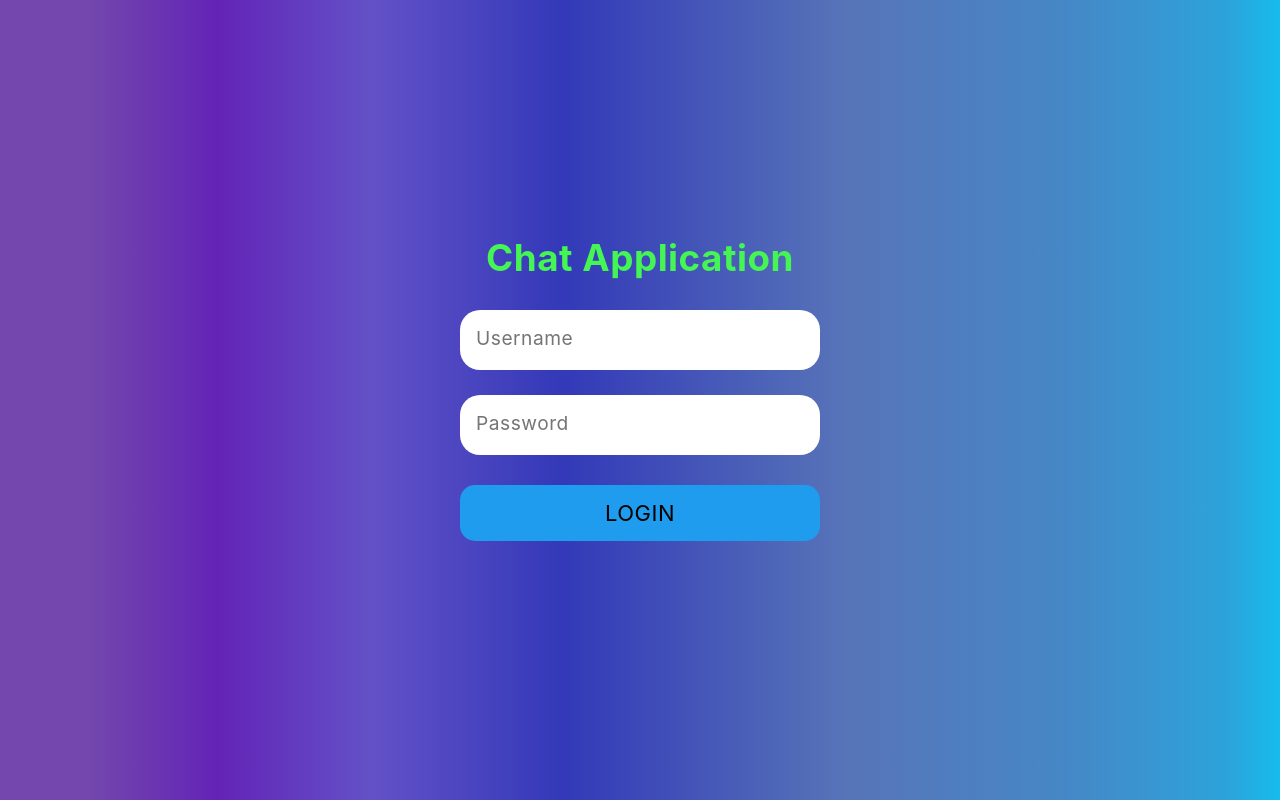
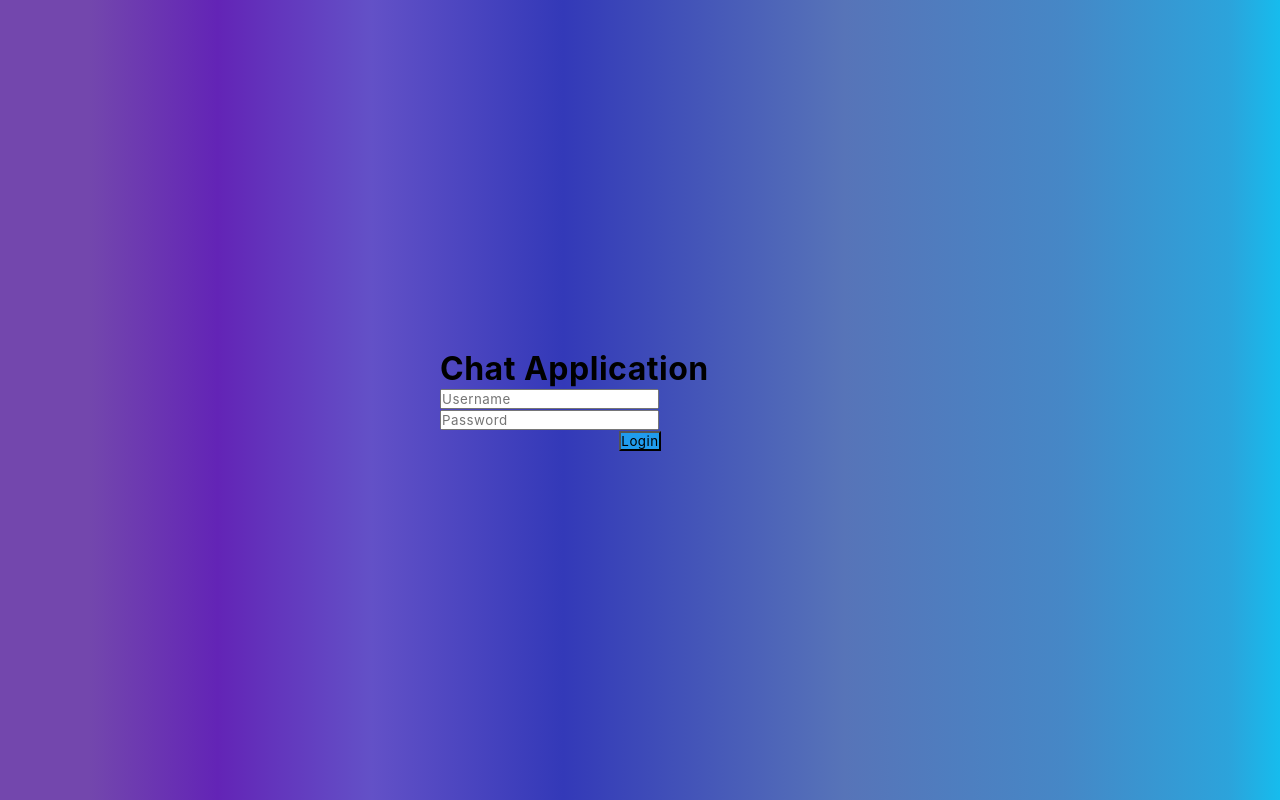
Before and after one commit to ankitchoudhary-vcf/Chat-Application, a React (Create React App) app: page / in a window 1280 px wide. Built offline with nearby package versions, Linux system fonts and the light colour scheme.

Commit message:
CSS updated

```diff
--- a/src/App.css
+++ b/src/App.css
@@ -198,6 +198,7 @@
 
   .send-icon {
     top: 1px;
+    right: 0px;
     position: relative;
     transform: rotate(-5deg);
   }
@@ -228,7 +229,7 @@
     align-items: center;
   }
 
-  .input {
+  .login-input {
     color: #333;
     font-size: 1.2rem;
       margin: 0 auto;
@@ -248,7 +249,7 @@
     width: 400px;
   }
 
-  .title {
+  .login-title {
     text-align: center;
     color: rgb(68, 245, 83);
     margin-bottom: 30px;
@@ -256,7 +257,7 @@
     font-size: 2.3em;;
   }
 
-  .button {
+  .login-button {
     border-radius: 15px;
     border: none;
     background-color: #209cee;
@@ -271,13 +272,13 @@
     margin: 5px;
     width: 90%;
   }
-  .button span {
+  .login-button span {
     cursor: pointer;
     display: inline-block;
     position: relative;
     transition: 0.4s;
   }
-  .button span:after {
+  .login-button span:after {
     content: '\00bb';
     position: absolute;
     opacity: 0;
@@ -285,16 +286,17 @@
     right: -20px;
     transition: 0.5s;
   }
-  .button:hover span {
+  .login-button:hover span {
     padding-right: 25px;
   }
-  .button:hover span:after {
+  .login-button:hover span:after {
     opacity: 1;
     right: 0;
   }
 
-  .error {
+  .login-error {
     color: rgb(160, 9, 9);
     text-align: center;
     margin-top: 20px;
+    font-size: 24px;
   }
```
